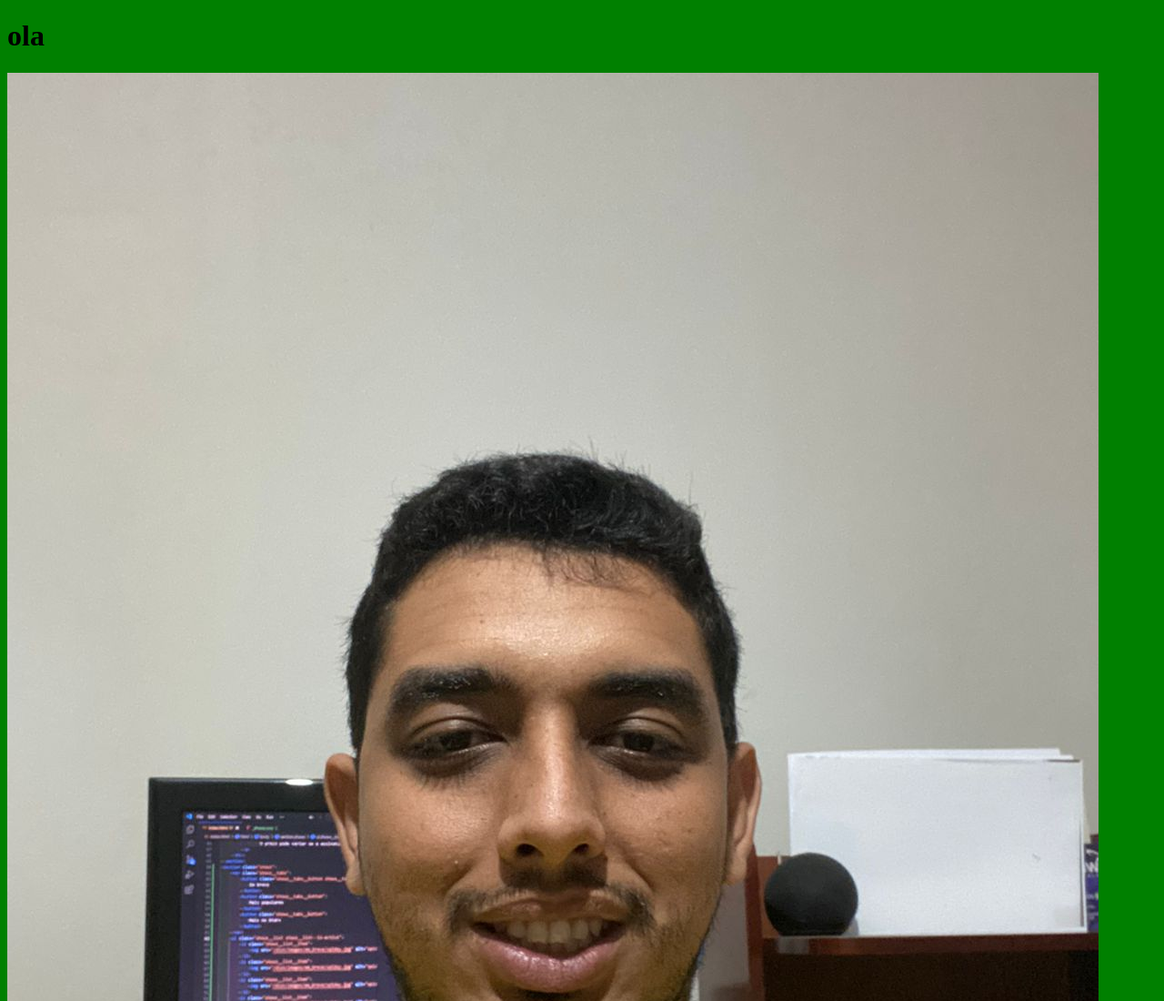
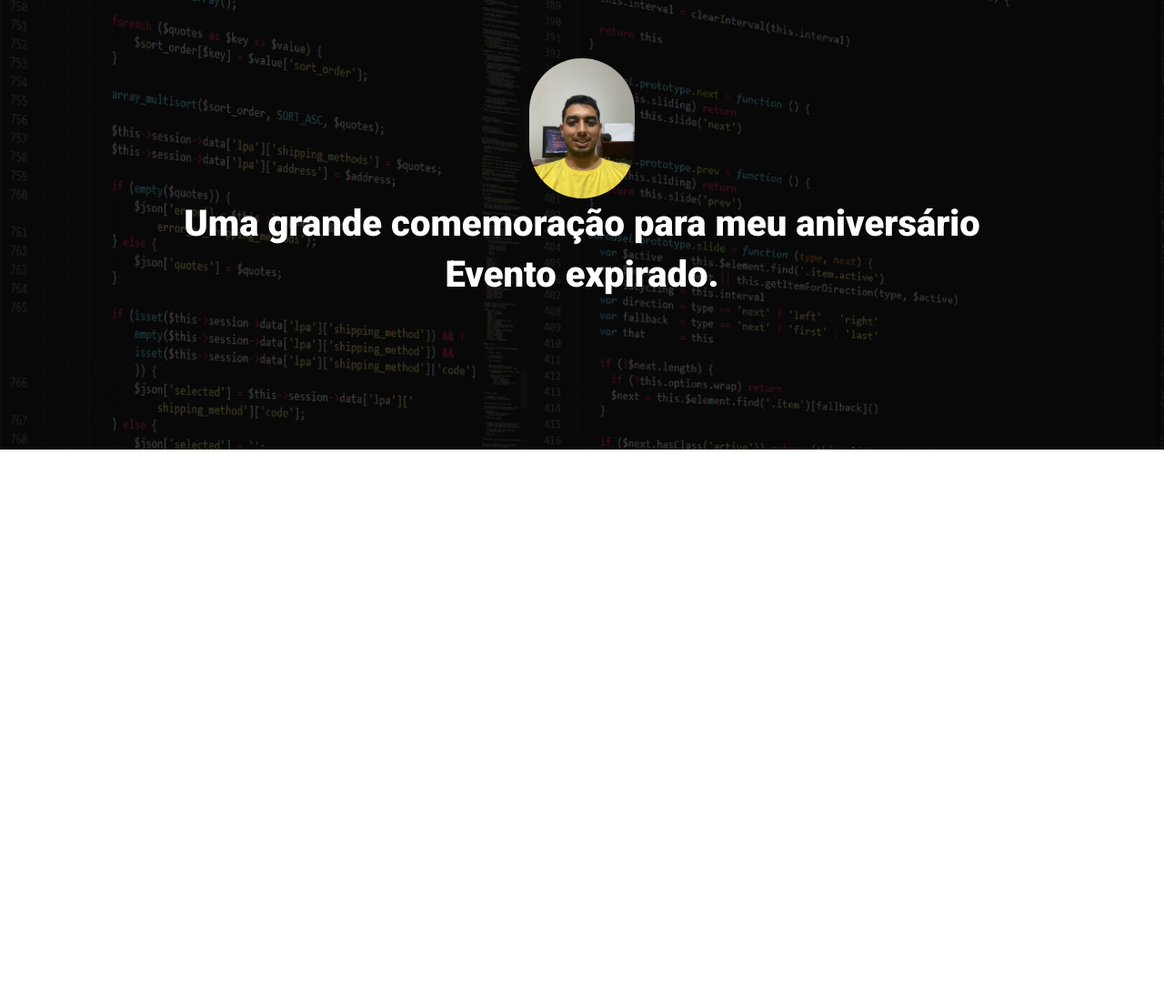
Before and after one commit to kevinsilvasebastiao/anivesario, a website built with Parcel: page src/index.html in a window 1280 px wide. Shown: the top 1100 px of the page at 91% size. After the commit the page ends 800 px from the top, so only its background shows below. Built offline with nearby package versions, Linux system fonts and the light colour scheme.

Commit message:
finalizando projeto

```diff
--- a/package.json
+++ b/package.json
@@ -2,9 +2,9 @@
   "name": "projeto",
   "version": "1.0.0",
   "description": "",
-  "main": "index.js",
   "scripts": {
     "dev": "parcel src/index.html src/styles/main.scss src/scripts/main.js",
+    "build": "parcel build src/index.html",
     "test": "echo \"Error: no test specified\" && exit 1"
   },
   "keywords": [],
--- a/src/index.html
+++ b/src/index.html
@@ -1,14 +1,21 @@
 <!DOCTYPE html>
-<html lang="en">
+<html lang="pt-br">
 <head>
     <meta charset="UTF-8">
     <meta name="viewport" content="width=device-width, initial-scale=1.0">
-    <title>Document</title>
+    <title>Aniversário Kevin</title>
+    <link rel="preconnect" href="https://fonts.googleapis.com">
+    <link rel="preconnect" href="https://fonts.gstatic.com" crossorigin>
+    <link href="https://fonts.googleapis.com/css2?family=Roboto:wght@400;700;900&display=swap" rel="stylesheet">
     <link rel="stylesheet" href="./styles/main.scss">
 </head>
 <body>
-    <h1>ola</h1>
-    <img src="./imagem/kevin.jpeg" alt="">
+    <header class="hero">
+        <div class="container">
+            <img class="hero__logo" src="./imagem/kevin.jpeg" alt="">
+            <p class="hero__text">Uma grande comemoração para meu aniversário <span id="contador"></span></p>
+        </div>
+    </heder>
     <script src="./scripts/main.js"></script>
 </body>
 </html>
--- a/src/scripts/main.js
+++ b/src/scripts/main.js
@@ -0,0 +1,30 @@
+const dataDoEvento = new Date("Feb 4, 2020, 19:00:00");
+const timeStampDoEvento = dataDoEvento.getTime();
+
+const contaAsHoras = setInterval(function() {
+    const agora = new Date();
+    const timeStampAtual = agora.getTime();
+
+    const distanciaAteOEvento = timeStampDoEvento - timeStampAtual;
+
+    const diasEmMs = 1000 * 60 * 60 * 24;
+    const horasEmMs = 1000 * 60 * 60;
+    const minutosEmMs = 1000 * 60;
+
+    const diasAteOEvento = Math.floor(distanciaAteOEvento / diasEmMs);
+    const horasAteOEvento = Math.floor((distanciaAteOEvento % diasEmMs) / horasEmMs);
+    const minutosAteOEvento = Math.floor((distanciaAteOEvento % horasEmMs) / minutosEmMs);
+    const segundosAteOEvento = Math.floor((distanciaAteOEvento % minutosEmMs) / 1000);
+
+    console.log(diasAteOEvento);
+    console.log(horasAteOEvento);
+    console.log(minutosAteOEvento);
+    console.log(segundosAteOEvento);
+
+    document.getElementById('contador').innerHTML = `${diasAteOEvento}d ${horasAteOEvento}h ${minutosAteOEvento}m ${segundosAteOEvento}s`;
+
+    if (distanciaAteOEvento < 0) {
+        clearInterval(contaAsHoras);
+        document.getElementById('contador').innerHTML = `Evento expirado.`;
+    }
+}, 1000);
--- /dev/null
+++ b/src/styles/_hero.scss
@@ -0,0 +1,56 @@
+.hero {
+    padding-top: 64px;
+    padding-bottom: 100px;
+    background-image: url(../imagem/fundo.png);
+    background-repeat: no-repeat;
+    background-size: cover;
+    position: relative;
+
+    .container {
+        position: relative;
+    }
+
+    &::before {
+        position: absolute;
+        top: 0;
+        left: 0;
+        width: 100%;
+        height: 100%;
+        background-color: #000;
+        content: '';
+        opacity: .7;
+    }
+
+    &__logo {
+        margin: 0 auto;
+        height: 154px;
+        display: block;
+        border-radius: 300px;
+    }
+
+    &__text {
+        margin-top: 64;
+        margin-bottom: 64px;
+        font-size: 40px;
+        line-height: 56px;
+        font-weight: 800;
+        text-align: center;
+    }
+
+    @media (max-width: 640px) {
+        padding: 40px 0;
+        margin: 0;
+        width: 70%;
+
+        &__logo {
+            height: 40px;
+        }
+
+        &__text {
+            margin: 24px auto;
+            font-size: 12px;
+            line-height: 24px;
+            width: 100px;
+        }
+    }
+}
--- a/src/styles/main.scss
+++ b/src/styles/main.scss
@@ -1,3 +1,23 @@
-body {
-    background-color: green;
+@use 'hero';
+
+* {
+    margin: 0;
+    padding: 0;
+    box-sizing: border-box;
+    font-family: "Roboto", sans-serif;
+    color: #fff;
 }
+
+.container {
+    max-width: 960px;
+    width: 100%;
+    margin: 0 auto;
+
+    @media (max-width: 640px) {
+        max-width: 80%;
+    }
+
+    @media (max-width: 1024px) {
+        max-width: 90%;
+    }
+}
```
